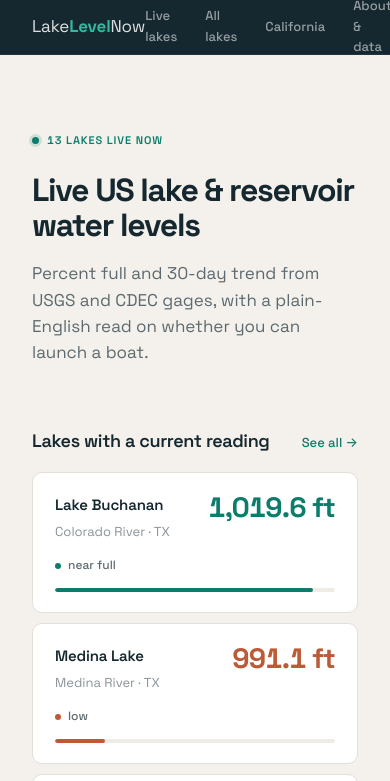
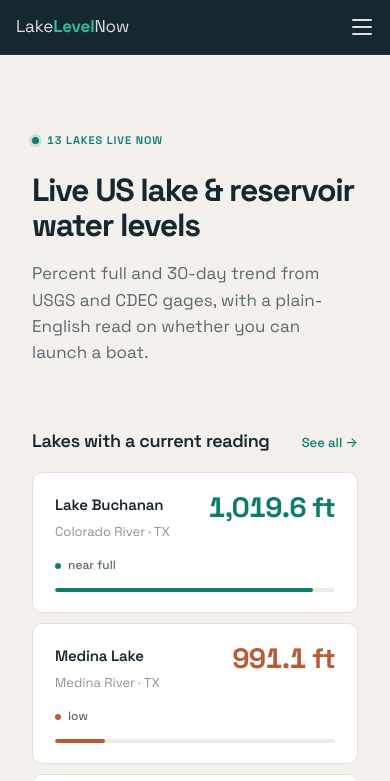
Before and after one commit to theluckystrike/lakelevelnow, an Astro site: page / in a window 390 px wide. Shown: the top 781 px of the page. Built offline with nearby package versions, Linux system fonts and the light colour scheme; Astro itself is replaced by a stand-in of ours.

Commit message:
Fix the main menu on phones with a native details hamburger
The header had no mobile breakpoint: four inline links at 28px gaps plus the
brand and 64px container padding need ~600px, overflowing every phone width.
Below 768px the links now live in a zero-JS details/summary hamburger with a
full-width dark panel, 48px tap targets, safe-area insets, and focus-visible
outlines; the inline nav returns at 768px and up (4 items, within the 6-item
inline limit). Header stays sticky at 55px, under the 56px mobile maximum.
Verified headless at 360/390/768/1280px across 5 pages: no horizontal
overflow anywhere, correct nav variant per breakpoint.

```diff
--- a/src/components/Header.astro
+++ b/src/components/Header.astro
@@ -1,8 +1,17 @@
 ---
 // Sticky top navigation — dark slate (#16282f), LakeLevelNow wordmark (teal "Level").
+// Two nav renderings, one visible per breakpoint (global.css):
+//   >=768px  inline links (4 items, within the responsive spec's 6-item inline limit)
+//   <768px   native <details> hamburger — zero JS, keyboard accessible, 48px tap
+//            targets; open/close is browser-native so it cannot wedge in a bad state.
 import { SITE } from '../consts';
-import { LAKES } from '../lib/lakes';
-const liveCount = LAKES.filter((l) => true).length; // registry count
+
+const NAV = [
+  { href: '/', label: 'Live lakes' },
+  { href: '/lakes', label: 'All lakes' },
+  { href: '/lakes#CA', label: 'California' },
+  { href: '/about', label: 'About & data' },
+];
 ---
 <header class="site-header">
   <div class="container">
@@ -10,10 +19,15 @@ const liveCount = LAKES.filter((l) => true).length; // registry count
       <span class="w">Lake</span><span class="b">Level</span><span class="w">Now</span>
     </a>
     <nav class="main" aria-label="Primary">
-      <a href="/">Live lakes</a>
-      <a href="/lakes">All lakes</a>
-      <a href="/lakes#CA">California</a>
-      <a href="/about">About &amp; data</a>
+      {NAV.map((i) => <a href={i.href}>{i.label}</a>)}
     </nav>
+    <details class="nav-m">
+      <summary aria-label="Menu">
+        <span class="bars" aria-hidden="true"><i></i><i></i><i></i></span>
+      </summary>
+      <nav aria-label="Primary">
+        {NAV.map((i) => <a href={i.href}>{i.label}</a>)}
+      </nav>
+    </details>
   </div>
 </header>
--- a/src/styles/global.css
+++ b/src/styles/global.css
@@ -45,6 +45,29 @@ a:focus-visible,button:focus-visible,.btn:focus-visible,input:focus-visible,sele
 nav.main { display: flex; gap: 28px; align-items: center; }
 nav.main a { color: rgba(255,255,255,.55); font-size: 13px; font-weight: 500; }
 nav.main a:hover { color: #fff; text-decoration: none; }
+
+/* Mobile menu (<768px). The desktop inline nav overflows any phone width (4 links at
+   28px gaps + brand + 64px container padding needs ~600px), so below 768px the links
+   move into a native <details> hamburger: zero JS, keyboard accessible, browser-owned
+   open/close state. Tap targets are 48px per the touch spec; the header stays sticky
+   (never fixed) and keeps its 54px height, under the 56px mobile maximum. */
+.nav-m { display: none; }
+@media (max-width: 767px) {
+  .site-header .container { position: relative; padding-left: max(16px, env(safe-area-inset-left)); padding-right: max(16px, env(safe-area-inset-right)); }
+  nav.main { display: none; }
+  .nav-m { display: block; }
+  .nav-m summary { list-style: none; display: flex; align-items: center; justify-content: center; width: 48px; height: 48px; margin-right: -12px; cursor: pointer; border-radius: var(--r-sm); -webkit-tap-highlight-color: transparent; }
+  .nav-m summary::-webkit-details-marker { display: none; }
+  .nav-m summary:focus-visible { outline: 2px solid #34b8a0; outline-offset: 2px; }
+  .nav-m .bars { display: inline-flex; flex-direction: column; gap: 5px; }
+  .nav-m .bars i { display: block; width: 20px; height: 2px; background: rgba(255,255,255,.85); border-radius: 2px; transition: transform .15s ease, opacity .15s ease; }
+  .nav-m[open] .bars i:nth-child(1) { transform: translateY(7px) rotate(45deg); }
+  .nav-m[open] .bars i:nth-child(2) { opacity: 0; }
+  .nav-m[open] .bars i:nth-child(3) { transform: translateY(-7px) rotate(-45deg); }
+  .nav-m nav { position: absolute; left: 0; right: 0; top: 100%; background: var(--ink); border-bottom: 1px solid rgba(255,255,255,.1); box-shadow: 0 12px 24px rgba(22,40,47,.25); }
+  .nav-m nav a { display: flex; align-items: center; min-height: 48px; padding: 0 max(20px, env(safe-area-inset-left)); color: rgba(255,255,255,.85); font-size: 15px; font-weight: 500; border-top: 1px solid rgba(255,255,255,.08); }
+  .nav-m nav a:hover, .nav-m nav a:focus-visible { color: #fff; background: rgba(255,255,255,.06); text-decoration: none; }
+}
 
 /* Hero */
 .hero { padding: 72px 0 0; }
```
